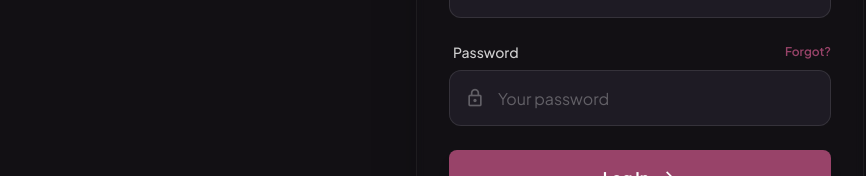
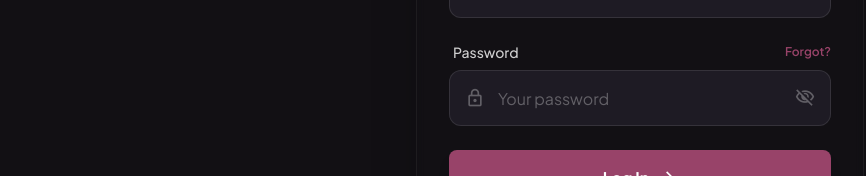
Before and after one commit to dshambhavi980-cpu/Twilight, a React (Vite) app: page /#/login in a window 1280 px wide. Shown: the part 449-625 px from the top of the page, without its empty margins (0-866 px from the left). Built offline with nearby package versions, Linux system fonts and the light colour scheme; no server answers.

Commit message:
added fix

```diff
--- a/components/NotificationBell.tsx
+++ b/components/NotificationBell.tsx
@@ -67,36 +67,46 @@ const NotificationBell: React.FC = () => {
                  throw new Error("PushManager not available");
             }
 
-            // CLEANUP: Unsubscribe any existing subscription to avoid conflicts
-            const existingSub = await reg.pushManager.getSubscription();
-            if (existingSub) {
-                 console.log("Found existing subscription, unsubscribing to ensure clean slate...");
-                 await existingSub.unsubscribe();
+            const VAPID_PUBLIC_KEY = 'BIxaX4QElQvsmusueMLzTUIgUm5O8x1PjkD6NOkjU10Xc8gxJNJHLS-wHN-Aphg7knWXI_U-cfwj2QHMXELTTdI'.trim();
+            const convertedVapidKey = urlBase64ToUint8Array(VAPID_PUBLIC_KEY);
+
+            let sub = await reg.pushManager.getSubscription();
+
+            if (sub) {
+                // Check if existing subscription has the same key?
+                // It's hard to compare ArrayBuffers directly without utility, but usually if it exists, it's valid.
+                console.log("Found existing subscription:", sub);
+                // We will reuse this subscription instead of unsubscribing
+            } else {
+                console.log("No existing subscription, subscribing...");
+                sub = await reg.pushManager.subscribe({
+                    userVisibleOnly: true,
+                    applicationServerKey: convertedVapidKey
+                });
             }
 
-            // 1. Subscribe to Push
-            const VAPID_PUBLIC_KEY = 'BIxaX4QElQvsmusueMLzTUIgUm5O8x1PjkD6NOkjU10Xc8gxJNJHLS-wHN-Aphg7knWXI_U-cfwj2QHMXELTTdI'.trim();
-
-            console.log("Using VAPID Key:", VAPID_PUBLIC_KEY);
-            const convertedVapidKey = urlBase64ToUint8Array(VAPID_PUBLIC_KEY);
-            console.log("Converted Key Length:", convertedVapidKey.length);
-
-            const sub = await reg.pushManager.subscribe({
-                userVisibleOnly: true,
-                applicationServerKey: convertedVapidKey
-            });
+            console.log("Subscription object:", sub);
 
             // 2. Save to Supabase
             const { data: { user } } = await supabase.auth.getUser();
-            if (user) {
+            if (user && sub) {
+                // Serialize keys properly
+                const p256dh = sub.getKey('p256dh');
+                const auth = sub.getKey('auth');
+
+                if (!p256dh || !auth) {
+                    throw new Error("Failed to retrieve subscription keys");
+                }
+
                 const { error } = await supabase.from('push_subscriptions').upsert({
                     user_id: user.id,
                     endpoint: sub.endpoint,
-                    p256dh: btoa(String.fromCharCode.apply(null, new Uint8Array(sub.getKey('p256dh') as ArrayBuffer) as any)),
-                    auth: btoa(String.fromCharCode.apply(null, new Uint8Array(sub.getKey('auth') as ArrayBuffer) as any))
+                    p256dh: btoa(String.fromCharCode.apply(null, new Uint8Array(p256dh) as any)),
+                    auth: btoa(String.fromCharCode.apply(null, new Uint8Array(auth) as any))
                 } as any, { onConflict: 'endpoint' });
 
                 if (error) throw error;
+                console.log("Subscription saved to Supabase");
             }
 
             new Notification("Push Enabled", { body: "You will receive notifications even when the app is closed." });
@@ -105,8 +115,10 @@ const NotificationBell: React.FC = () => {
             console.error("Failed to subscribe to push:", err);
             if (err.name === 'NotAllowedError') {
                 alert("Permission Denied: Please click the 'Lock' icon in your browser address bar and 'Reset Permissions' or 'Allow' Notifications.");
+            } else if (err.name === 'AbortError') {
+                 alert("Push Service Error: Please try clearing your browser cache/site data or unregistering service workers in DevTools.");
             } else {
-                alert("Failed to enable push notifications. Check console for details.");
+                alert(`Failed to enable push notifications: ${err.message}`);
             }
         }
     };
--- a/contexts/DataContext.tsx
+++ b/contexts/DataContext.tsx
@@ -111,7 +111,10 @@ export const DataProvider: React.FC<{ children: React.ReactNode }> = ({ children
     // Optimistic update
     setNotifications(prev => prev.map(n => n.id === id ? { ...n, isRead: true } : n));
 
-    // Persist to database
+    // Persist to database ONLY if it's a real DB notification (UUID)
+    // Local notifications start with 'reminder-' or 'period-'
+    if (id.startsWith('reminder-') || id.startsWith('period-')) return;
+
     try {
       await supabase.from('notifications').update({ is_read: true } as any).eq('id', id);
     } catch (err) {
--- a/index.css
+++ b/index.css
@@ -96,6 +96,23 @@
   100% { transform: translateY(0px); }
 }
 
+/* Fix browser autofill background color for dark theme */
+input:-webkit-autofill,
+input:-webkit-autofill:hover,
+input:-webkit-autofill:focus,
+input:-webkit-autofill:active {
+  -webkit-box-shadow: 0 0 0 30px var(--bg-surface) inset !important;
+  -webkit-text-fill-color: #ffffff !important;
+  caret-color: #ffffff !important;
+  transition: background-color 5000s ease-in-out 0s;
+}
+
+/* Firefox autofill */
+input:autofill {
+  background-color: var(--bg-surface) !important;
+  color: #ffffff !important;
+}
+
 .animate-progress {
   animation: progress linear forwards;
 }
--- a/pages/Login.tsx
+++ b/pages/Login.tsx
@@ -8,6 +8,7 @@ const Login: React.FC = () => {
   const navigate = useNavigate();
   const [loading, setLoading] = React.useState(false);
   const [error, setError] = React.useState<string | null>(null);
+  const [showPassword, setShowPassword] = React.useState(false);
 
   const handleLogin = async (e: React.FormEvent) => {
     e.preventDefault();
@@ -111,11 +112,20 @@ const Login: React.FC = () => {
                 </span>
                 <input
                   name="password"
-                  className="w-full rounded-xl text-white border border-white/10 bg-surface-dark focus:outline-none focus:ring-1 focus:ring-primary/50 h-14 pl-12 pr-4 placeholder:text-white/30 text-base font-normal transition-all"
+                  className="w-full rounded-xl text-white border border-white/10 bg-surface-dark focus:outline-none focus:ring-1 focus:ring-primary/50 h-14 pl-12 pr-12 placeholder:text-white/30 text-base font-normal transition-all"
                   placeholder="Your password"
-                  type="password"
+                  type={showPassword ? "text" : "password"}
                   required
                 />
+                <button
+                  type="button"
+                  onClick={() => setShowPassword(!showPassword)}
+                  className="absolute right-4 top-1/2 -translate-y-1/2 text-white/30 hover:text-white/60 transition-colors"
+                >
+                  <span className="material-symbols-outlined text-xl">
+                    {showPassword ? 'visibility' : 'visibility_off'}
+                  </span>
+                </button>
               </div>
             </div>
 
```
